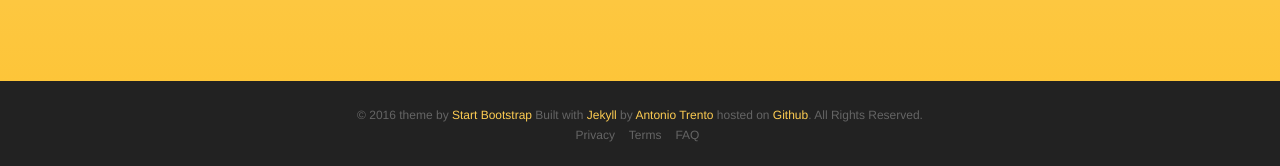
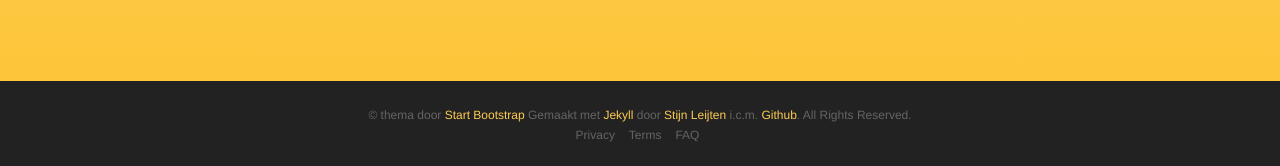
Before and after one commit to stijntjeleijten/creative-technology-2017, a Jekyll site: the page built from posts-by-categories.html, in a window 1280 px wide and 900 px high, scrolled down 1807 px. Shown: the part 731-897 px from the top of the window. Built offline with Jekyll 4.4.1, drawn with Linux system fonts in a browser that asks for light colours; nearby versions of some CDN libraries; some web fonts are replaced.

Commit message:
Content changes

```diff
--- a/_includes/contact.html
+++ b/_includes/contact.html
@@ -24,7 +24,8 @@
 </section>
 <footer>
     <div class="container">
-        <p>&copy; 2016 theme by <a rel="nofollow" target="blank" href="https://startbootstrap.com/template-overviews/new-age/">Start Bootstrap</a> Built with <a target="_blank" rel="nofollow" href="https://jekyllrb.com/">Jekyll</a> by <a target="_blank" rel="nofollow" href="https://it.linkedin.com/in/antoniotrento">Antonio Trento</a> hosted on <a target="_blank" rel="nofollow" href="https://github.com/jekynewage/jekynewage.github.io">Github</a>. All Rights Reserved.</p>
+        <script>var datum = new Date().getFullYear(); $('#date').html(datum);</script>
+        <p>&copy; <span id="datum"></span> thema door <a rel="nofollow" target="blank" href="https://startbootstrap.com/template-overviews/new-age/">Start Bootstrap</a> Gemaakt met <a target="_blank" rel="nofollow" href="https://jekyllrb.com/">Jekyll</a> door <a target="_blank" rel="nofollow" href="http://www.deslgn.nl">Stijn Leijten</a> i.c.m. <a target="_blank" rel="nofollow" href="https://github.com/stijntjeleijten/creative-technology-2017">Github</a>. All Rights Reserved.</p>
         <ul class="list-inline">
             <li>
                 <a href="#">Privacy</a>
--- a/_includes/nav-blog-full-screen.html
+++ b/_includes/nav-blog-full-screen.html
@@ -7,12 +7,11 @@
     <div>
       <div>
         <ul>
-          <li><a href="/">Blog</a></li>
           <li>
-                    <a href="/">Home</a>
+            <a href="{{ '/' | prepend: site.baseurl }}">Home</a>
           </li>
           <li>
-                    <a class="page-scroll" href="/blog/">Blog</a>
+            <a class="page-scroll" href="{{ '/blog' | prepend: site.baseurl }}">Blog</a>
           </li>
           <li>
             <a class="page-scroll" href="#contact">Contact</a>
--- a/_includes/nav-blog.html
+++ b/_includes/nav-blog.html
@@ -5,20 +5,20 @@
             <button type="button" class="navbar-toggle collapsed" data-toggle="collapse" data-target="#bs-example-navbar-collapse-1">
                 <span class="sr-only">Toggle navigation</span> Menu <i class="fa fa-bars"></i>
             </button>
-            <a class="navbar-brand page-scroll" href="/">{{ site.title }}</a>
+            <a class="navbar-brand page-scroll" href="{{ '/' | prepend: site.baseurl }}">{{ site.title }}</a>
         </div>
 
         <!-- Collect the nav links, forms, and other content for toggling -->
         <div class="collapse navbar-collapse" id="bs-example-navbar-collapse-1">
             <ul class="nav navbar-nav navbar-right">
                 <li>
-                    <a href="/">Home</a>
+                    <a href="{{ '/' | prepend: site.baseurl }}">Home</a>
                 </li>
                 <li>
-                    <a class="page-scroll" href="/funds">Help the project</a>
+                    <a class="page-scroll" href="{{ '/funds' | prepend: site.baseurl }}">Help the project</a>
                 </li>
                 <li>
-                    <a class="page-scroll" href="/blog/">Blog</a>
+                    <a class="page-scroll" href="{{ '/blog' | prepend: site.baseurl }}">Blog</a>
                 </li>
                 <li>
                     <a class="page-scroll" href="#contact">Contact</a>
--- a/_includes/nav-funds.html
+++ b/_includes/nav-funds.html
@@ -5,14 +5,14 @@
             <button type="button" class="navbar-toggle collapsed" data-toggle="collapse" data-target="#bs-example-navbar-collapse-1">
                 <span class="sr-only">Toggle navigation</span> Menu <i class="fa fa-bars"></i>
             </button>
-            <a class="navbar-brand page-scroll" href="/">{{ site.title }}</a>
+            <a class="navbar-brand page-scroll" href="{{ '/' | prepend: site.baseurl }}">{{ site.title }}</a>
         </div>
 
         <!-- Collect the nav links, forms, and other content for toggling -->
         <div class="collapse navbar-collapse" id="bs-example-navbar-collapse-1">
             <ul class="nav navbar-nav navbar-right">
               <li>
-                  <a href="/">Home</a>
+                  <a href="{{ '/' | prepend: site.baseurl }}">Home</a>
               </li>
                 <li>
                     <a class="page-scroll" href="#download">What</a>
@@ -30,7 +30,7 @@
                     <a class="page-scroll" href="#contact">Contact</a>
                 </li>
                 <li>
-                    <a href="/blog/">Blog</a>
+                    <a href="{{ '/blog' | prepend: site.baseurl }}">Blog</a>
                 </li>
             </ul>
         </div>
```
Also changed, not shown: _includes/nav.html (+4 -4 lines). Lines whose indentation alone changed are shown as unchanged.
